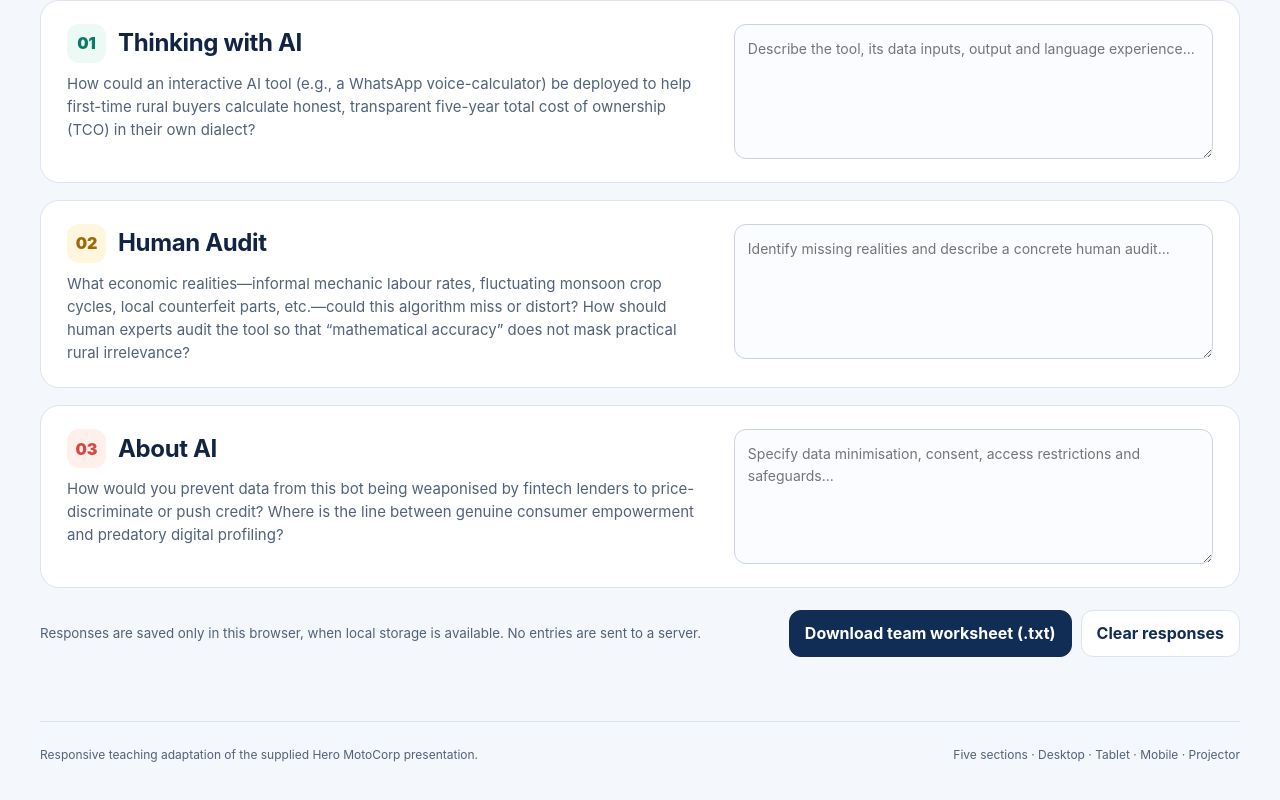
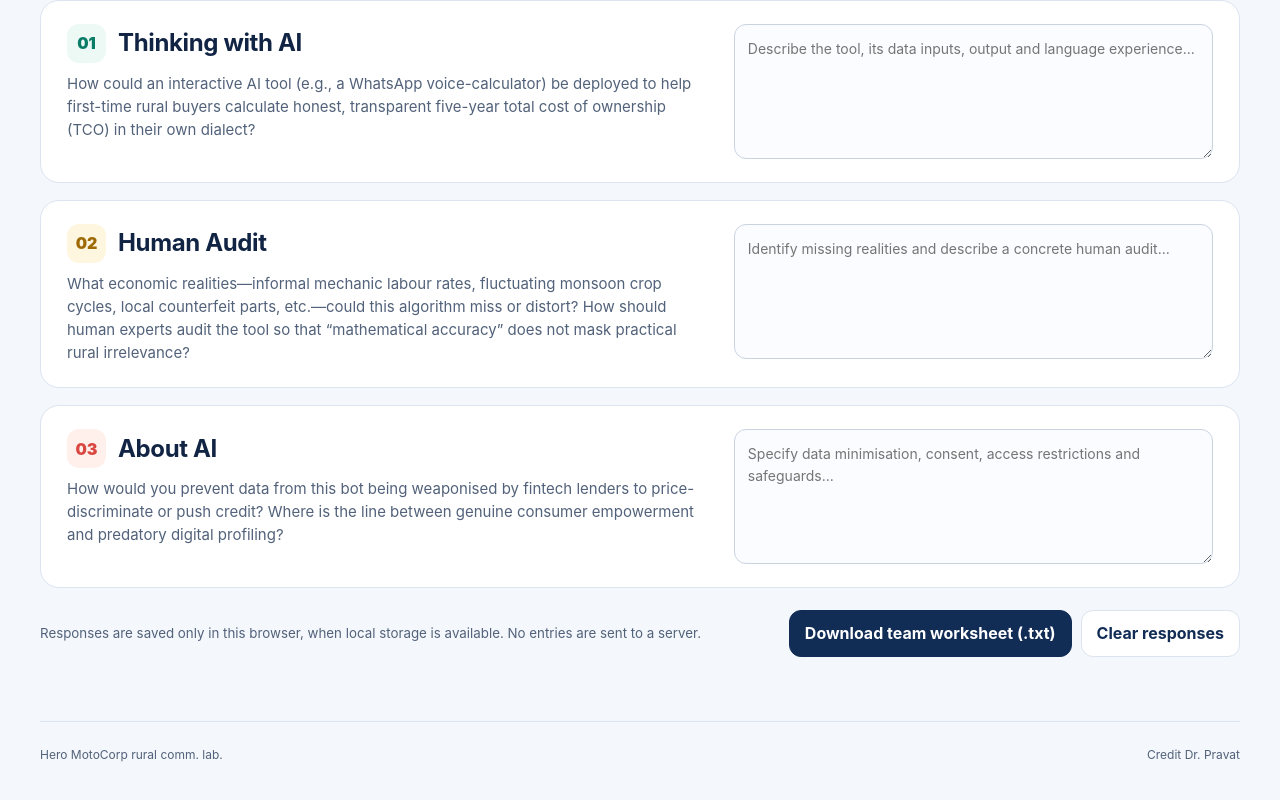
Before and after one commit to CoolPravat/Hero-ruralComm-lab, a plain HTML site: page index.html in a window 1280 px wide. Shown: the part 3525-4325 px from the top of the page. Drawn offline with Linux system fonts and the light colour scheme.

Commit message:
Update index.html

```diff
--- a/index.html
+++ b/index.html
@@ -171,7 +171,7 @@
     <div class="foot-actions"><small>Responses are saved only in this browser, when local storage is available. No entries are sent to a server.</small><div class="actions" style="margin:0"><button class="btn primary" type="button" id="downloadBtn">Download team worksheet (.txt)</button><button class="btn" type="button" id="resetBtn">Clear responses</button></div></div>
   </section>
 </main>
-<footer class="footer"><span>Responsive teaching adaptation of the supplied Hero MotoCorp presentation.</span><span>Five sections · Desktop · Tablet · Mobile · Projector</span></footer>
+<footer class="footer"><span>Hero MotoCorp rural comm. lab.</span><span>Credit Dr. Pravat </span></footer>
 <div id="toast" role="status" aria-live="polite"></div>
 <script>
 (function(){
```
